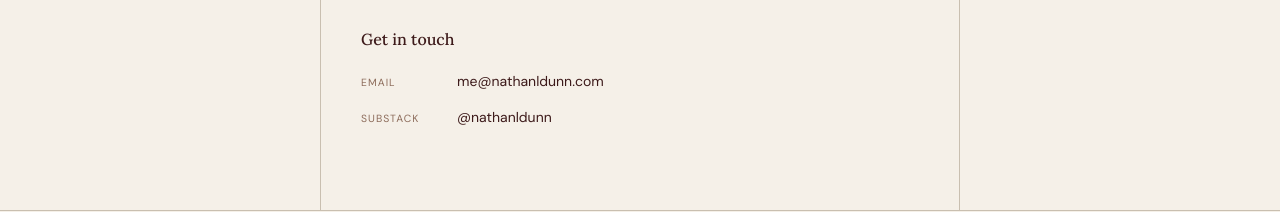
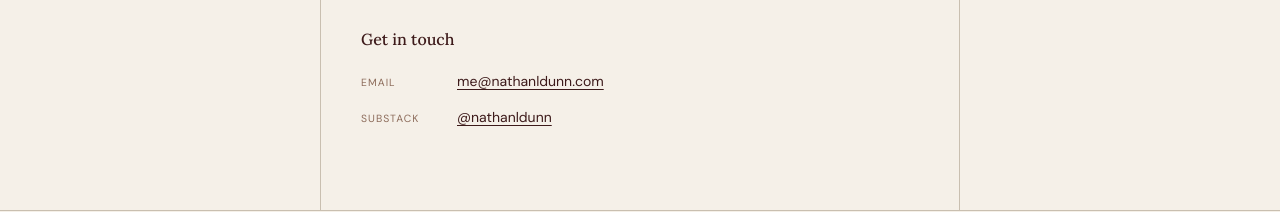
Before and after one commit to DunnFCOB/nathanldunn, a Next.js app: page /about in a window 1280 px wide. Shown: the part 718-930 px from the top of the page. Built offline with nearby package versions, Linux system fonts and the light colour scheme.

Commit message:
updated hyperlink css

```diff
--- a/src/app/globals.css
+++ b/src/app/globals.css
@@ -54,7 +54,7 @@ h3 { font-size: 1.15rem; }
 p { margin-bottom: 1.25rem; }
 p:last-child { margin-bottom: 0; }
 
-a { color: var(--text-heading); text-decoration: none; }
+a { color: var(--text-heading); text-decoration: underline; }
 a:hover { text-decoration: underline; text-underline-offset: 3px; }
 
 /* ─── Layout ─────────────────────────────────────────────────── */
@@ -118,3 +118,12 @@ a:hover { text-decoration: underline; text-underline-offset: 3px; }
   margin: 1.5rem 0;
 }
 .prose pre code { background: none; padding: 0; }
+
+.prose a {
+  color: var(--text-heading);
+  text-decoration: underline;
+}
+
+.prose a:hover {
+  text-decoration: underline; text-underline-offset: 3px;
+}
```
